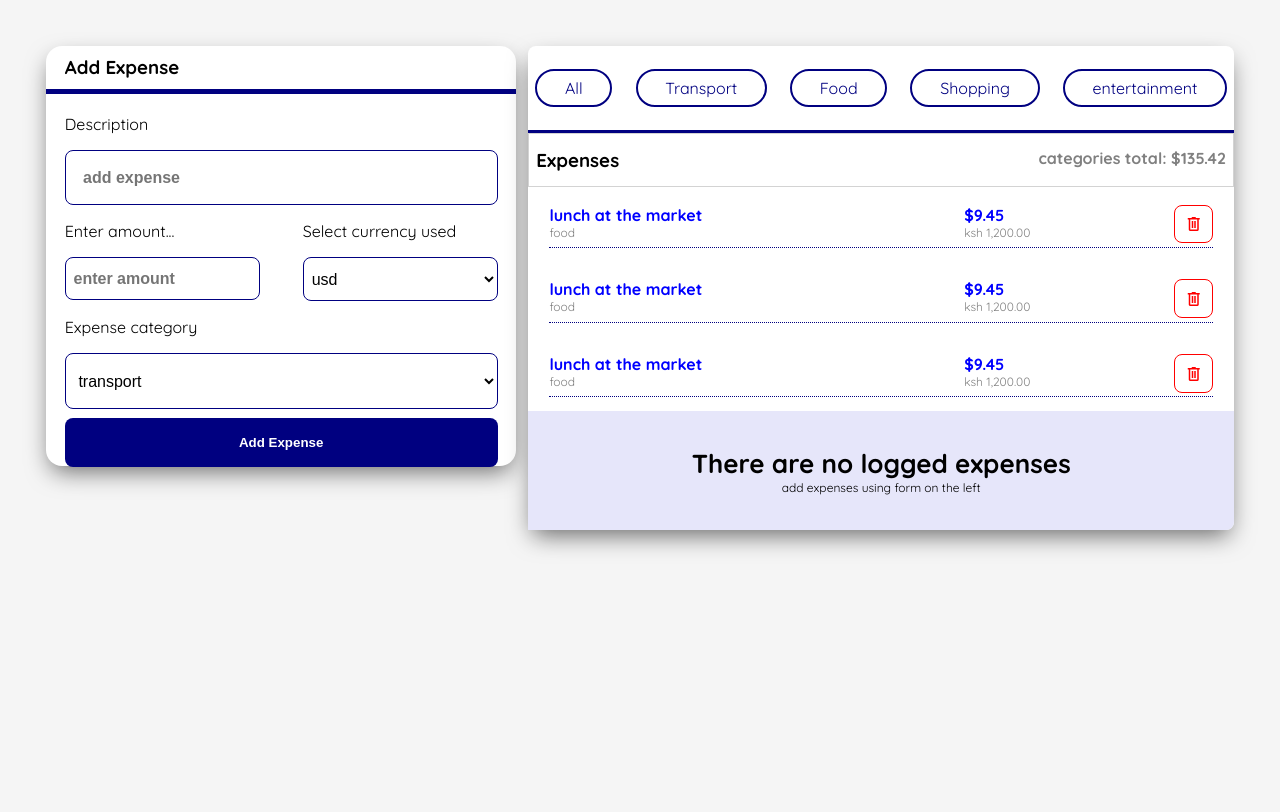
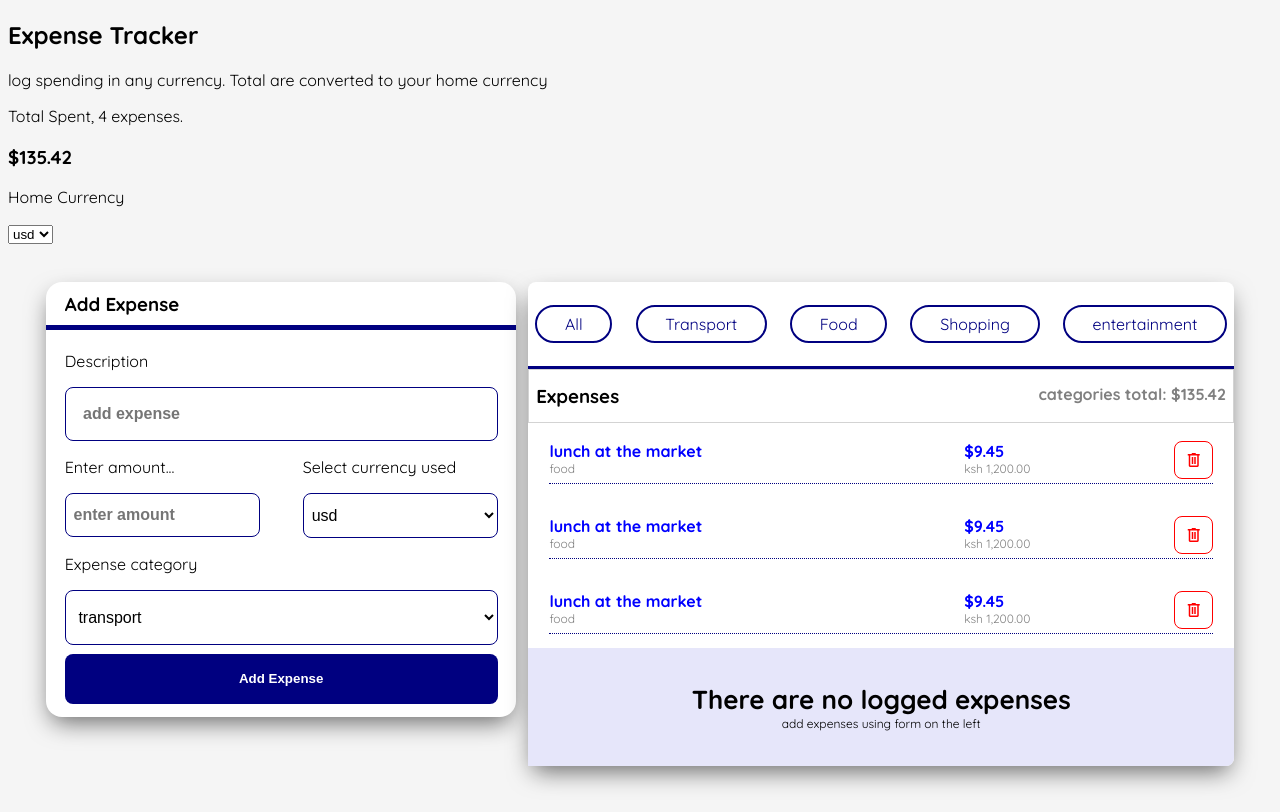
Before and after one commit to JosephNjuguna/expense-tracker, a website: page index.html in a window 1280 px wide. Drawn offline with nearby package versions, Linux system fonts and the light colour scheme; a web font is replaced by a local one.

Commit message:
added the expenses page header

```diff
--- a/index.html
+++ b/index.html
@@ -14,6 +14,28 @@
 
 <body>
     <!-- header goes here -->
+    <div>
+        <div class="header-appname">
+            <h2>Expense Tracker</h2>
+            <p>log spending in any currency. Total are converted to your home currency</p>
+        </div>
+        <div class="header-total">
+            <div class="total">
+                <p>Total Spent, 4 expenses.</p>
+                <h3>$135.42</h3>
+            </div>
+            <div class="currencychange">
+                <p>Home Currency</p>
+                <select name="currency" id="currency">
+                    <option value="usd">usd</option>
+                    <option value="eur">eur</option>
+                    <option value="ksh">ksh</option>
+                    <option value="gbp">gbp</option>
+                </select>
+            </div>
+        </div>
+    </div>
+
     <div class="main-section">
         <form action="" method="post" class="form" id="expense-form">
             <h3>Add Expense</h3>
@@ -45,7 +67,6 @@
                 <input type="submit" value="Add Expense" id="submit">
             </div>
         </form>
-        <!-- expense list comes here -->
 
         <div class="expensedisplay">
             <div class="filter">
@@ -111,8 +132,6 @@
             </div>
 
         </div>
-
-
     </div>
 </body>
 
--- a/style.css
+++ b/style.css
@@ -17,7 +17,7 @@ body{
     border-radius: 16px;
     width: 40%;
     box-shadow: 0 10px 25px -5px rgba(0, 0, 0, 0.59);
-    height: 420px;
+    height: 60%;
 
     /* padding: 2%; */
 }
```
